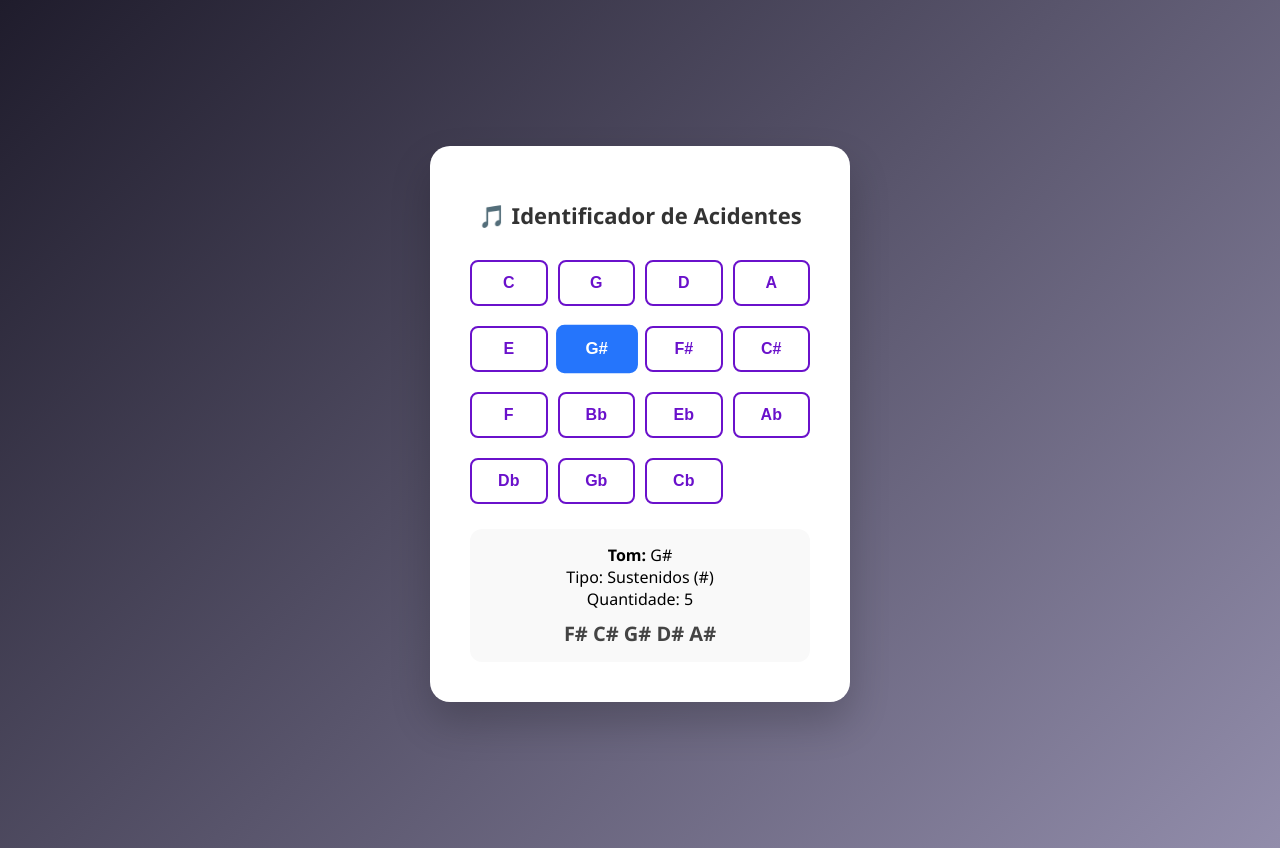
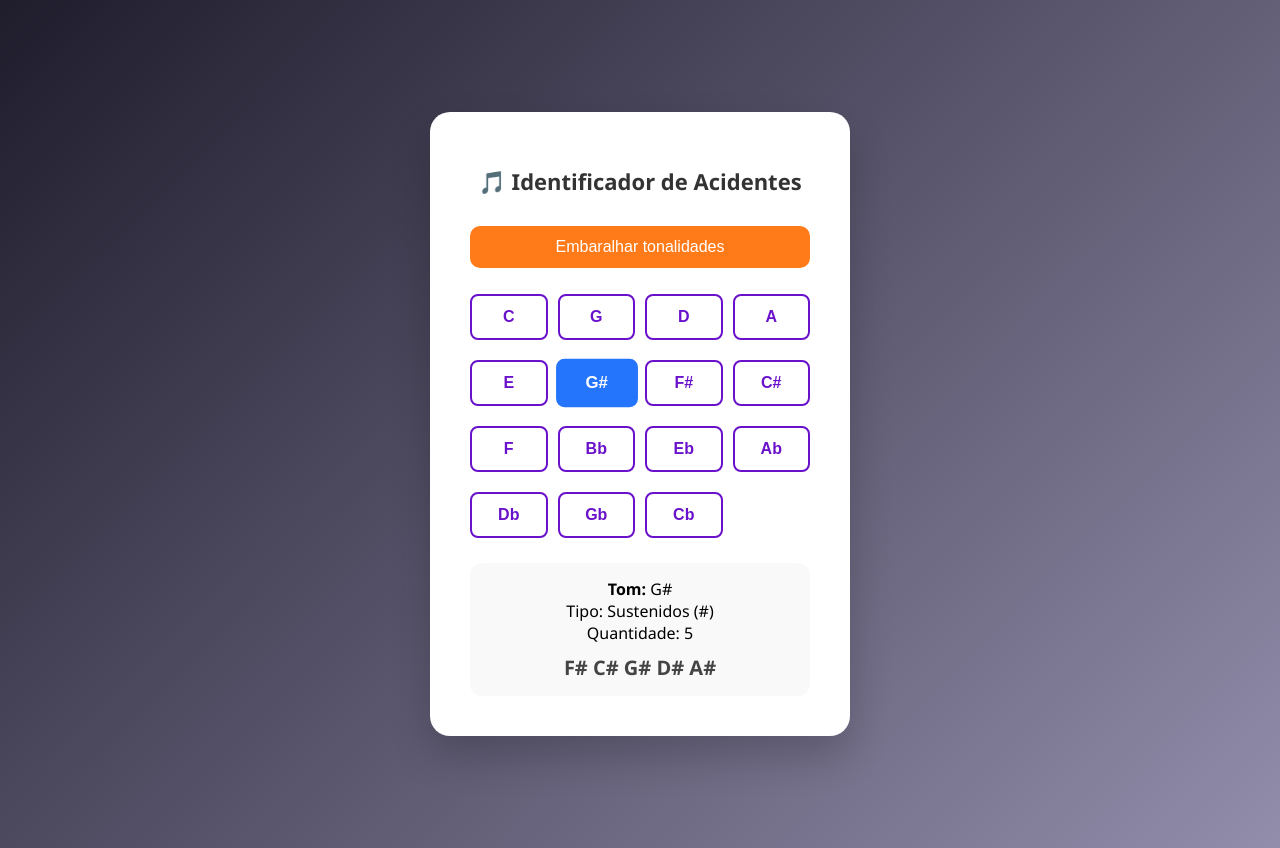
Before and after one commit to williansmartins/tonalidades-musicais, a website: page tonalidades.html in a window 1280 px wide. Both pictures are taken after a click on the button "G#". Drawn offline with Linux system fonts and the light colour scheme.

Commit message:
Atualiza README e adiciona embaralhamento das tonalidades

```diff
--- a/tonalidades.html
+++ b/tonalidades.html
@@ -85,6 +85,18 @@
         margin-bottom: 20px;
     }
 
+    .shuffle-wrapper {
+        margin-bottom: 16px;
+    }
+
+    .btn-shuffle {
+        background: #ff7a18;
+    }
+
+    .btn-shuffle:hover {
+        background: #f15d00;
+    }
+
     .btn-tom {
         padding: 12px 5px;
         border: 2px solid #6a11cb;
@@ -137,6 +149,10 @@
 <div class="container">
     <h1>🎵 Identificador de Acidentes</h1>
 
+    <div class="shuffle-wrapper">
+        <button id="btn-shuffle" class="btn-shuffle" type="button">Embaralhar tonalidades</button>
+    </div>
+
     <div id="seletor-botoes" class="grid-botoes"></div>
 
     <div class="resultado" id="resultado"></div>
@@ -146,6 +162,8 @@
 <script>
     const resultadoDiv = document.getElementById("resultado");
     const { listarTonalidades, obterInfoTonalidade } = Tonalidades;
+    let todosOsTons = [];
+    let tonalidadeSelecionada = null;
 
     function identificar(tonalidade) {
         const info = obterInfoTonalidade(tonalidade);
@@ -178,7 +196,9 @@
 
     function criarBotoes() {
         const container = document.getElementById("seletor-botoes");
-        const todosOsTons = listarTonalidades();
+        if (todosOsTons.length === 0) {
+            todosOsTons = listarTonalidades();
+        }
 
         container.innerHTML = "";
 
@@ -186,10 +206,14 @@
             const btn = document.createElement("button");
             btn.textContent = tom;
             btn.classList.add("btn-tom");
+            if (tonalidadeSelecionada === tom) {
+                btn.classList.add("ativo");
+            }
 
             btn.onclick = function() {
                 document.querySelectorAll('.btn-tom').forEach(b => b.classList.remove('ativo'));
                 btn.classList.add('ativo');
+                tonalidadeSelecionada = tom;
 
                 identificar(tom);
             };
@@ -198,8 +222,18 @@
         });
     }
 
+    function embaralharTonalidades() {
+        for (let i = todosOsTons.length - 1; i > 0; i -= 1) {
+            const j = Math.floor(Math.random() * (i + 1));
+            [todosOsTons[i], todosOsTons[j]] = [todosOsTons[j], todosOsTons[i]];
+        }
+
+        criarBotoes();
+    }
+
     window.onload = () => {
         criarBotoes();
+        document.getElementById("btn-shuffle").addEventListener("click", embaralharTonalidades);
     };
 </script>
 
```
Also changed, not shown: README.md.
